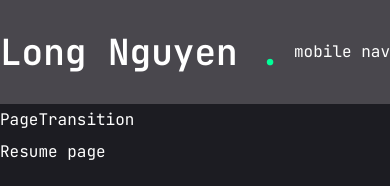
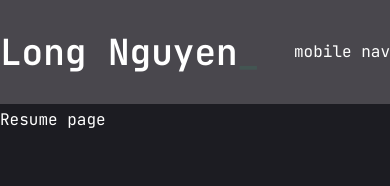
Before and after one commit to NightW0lfff/portfolio, a Next.js app: page /resume in a window 390 px wide. Shown: the top 186 px of the page. Built offline with nearby package versions, Linux system fonts and the light colour scheme.

Commit message:
Fix responsive screen size

```diff
--- a/src/app/layout.tsx
+++ b/src/app/layout.tsx
@@ -2,7 +2,7 @@ import type { Metadata } from "next";
 import { JetBrains_Mono } from "next/font/google";
 import "./globals.css";
 import Header from "@/components/Header";
-import PageTransition from "@/components/PageTransition";
+// import PageTransition from "@/components/PageTransition";
 
 const jetbrainsMono = JetBrains_Mono({
   subsets: ["latin"],
@@ -24,7 +24,7 @@ export default function RootLayout({
     <html lang="en">
       <body className={jetbrainsMono.variable}>
         <Header />
-        <PageTransition />
+        {/* <PageTransition /> */}
         {children}
       </body>
     </html>
--- a/src/app/page.tsx
+++ b/src/app/page.tsx
@@ -4,10 +4,14 @@ import WIP from "../../public/WIP.png";
 export default function Home() {
   return (
     <div className="flex flex-col items-center justify-center w-full max-w-full max-h-dvh h-dvh">
-      <p className="my-10 text-6xl text-yellow-300 animate-pulse ">
+      <p className="my-10 text-3xl lg:text-5xl text-yellow-300 animate-pulse ">
         Working In Progress
       </p>
-      <Image src={WIP} alt="Working In Proccess image" className="size-96 " />
+      <Image
+        src={WIP}
+        alt="Working In Proccess image"
+        className="w-80 lg:w-96 "
+      />
     </div>
   );
 }
--- a/src/components/Header.tsx
+++ b/src/components/Header.tsx
@@ -12,7 +12,8 @@ function Header() {
         {/* Logo */}
         <Link href={"/"}>
           <h1 className="text-4xl font-semibold">
-            Long Nguyen <span className="text-accent">.</span>
+            Long Nguyen
+            <span className="text-accent animate-ping">_</span>
           </h1>
         </Link>
 
--- a/tailwind.config.ts
+++ b/tailwind.config.ts
@@ -9,28 +9,29 @@ export default {
   ],
   theme: {
     screens: {
-  		sm: '640px',
-  		md: '768px',
-  		lg: '960px',
-  		xl: '1200px'
+      sm: "640px",
+      md: "768px",
+      lg: "960px",
+      xl: "1200px",
     },
     fontFamily: {
-  		primary: 'var(--font-jetbrainsMono)'
+      primary: "var(--font-jetbrainsMono)",
     },
     extend: {
       colors: {
-  			primary: '#1c1c22',
+        primary: "#1c1c22",
         accent: {
-  				DEFAULT: ' #00FF99',
-  				hover: '#00e187'
-  			}
+          DEFAULT: " #00FF99",
+          hover: "#00e187",
         },
+      },
+      // animation: {},
       borderRadius: {
-  			lg: 'var(--radius)',
-  			md: 'calc(var(--radius) - 2px)',
-  			sm: 'calc(var(--radius) - 4px)'
-  		}
-  	}
+        lg: "var(--radius)",
+        md: "calc(var(--radius) - 2px)",
+        sm: "calc(var(--radius) - 4px)",
       },
-  plugins: [require("tailwindcss-animate")],
+    },
+  },
+  plugins: [],
 } satisfies Config;
```
Lines whose indentation alone changed are shown as unchanged.
